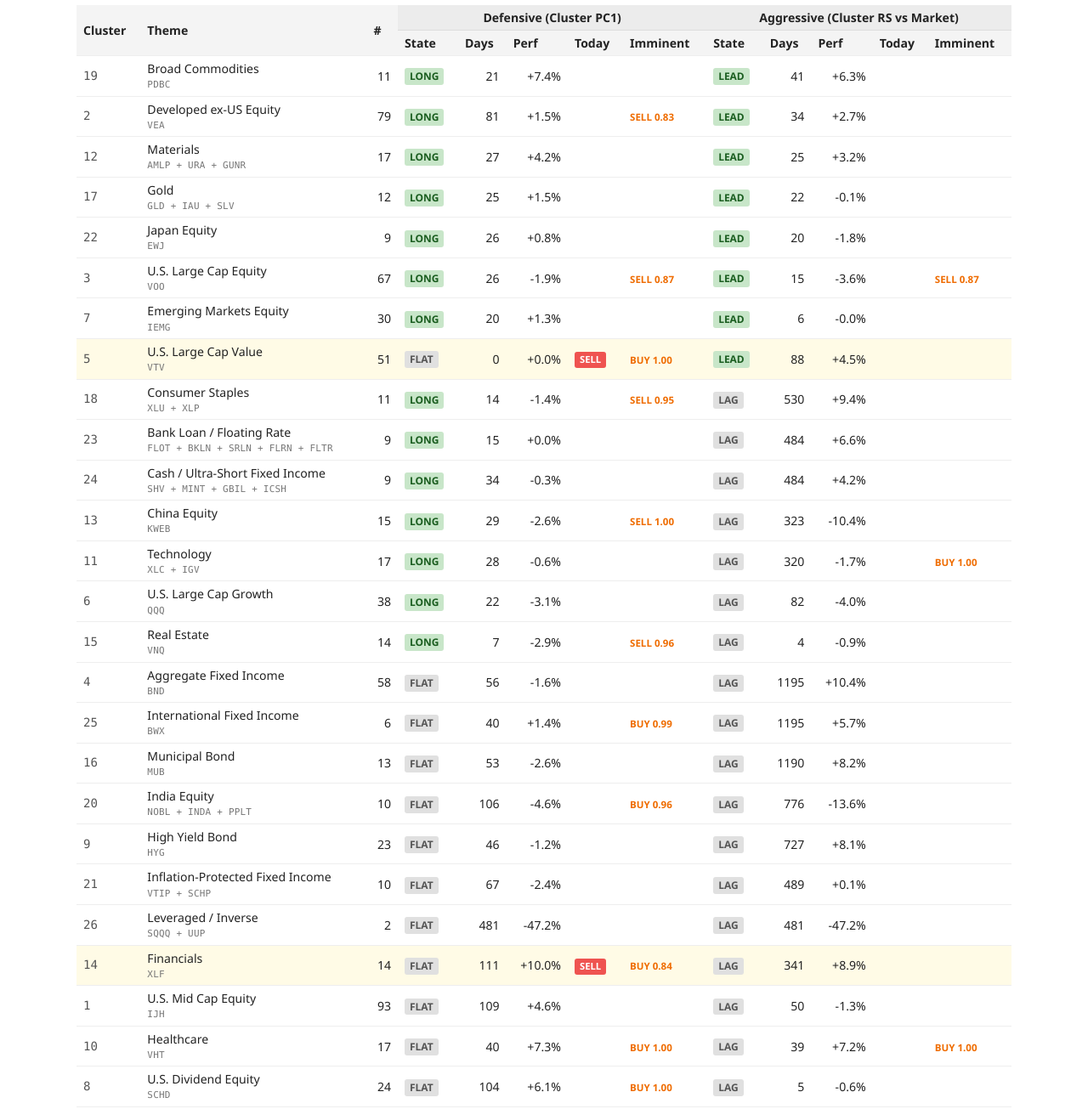
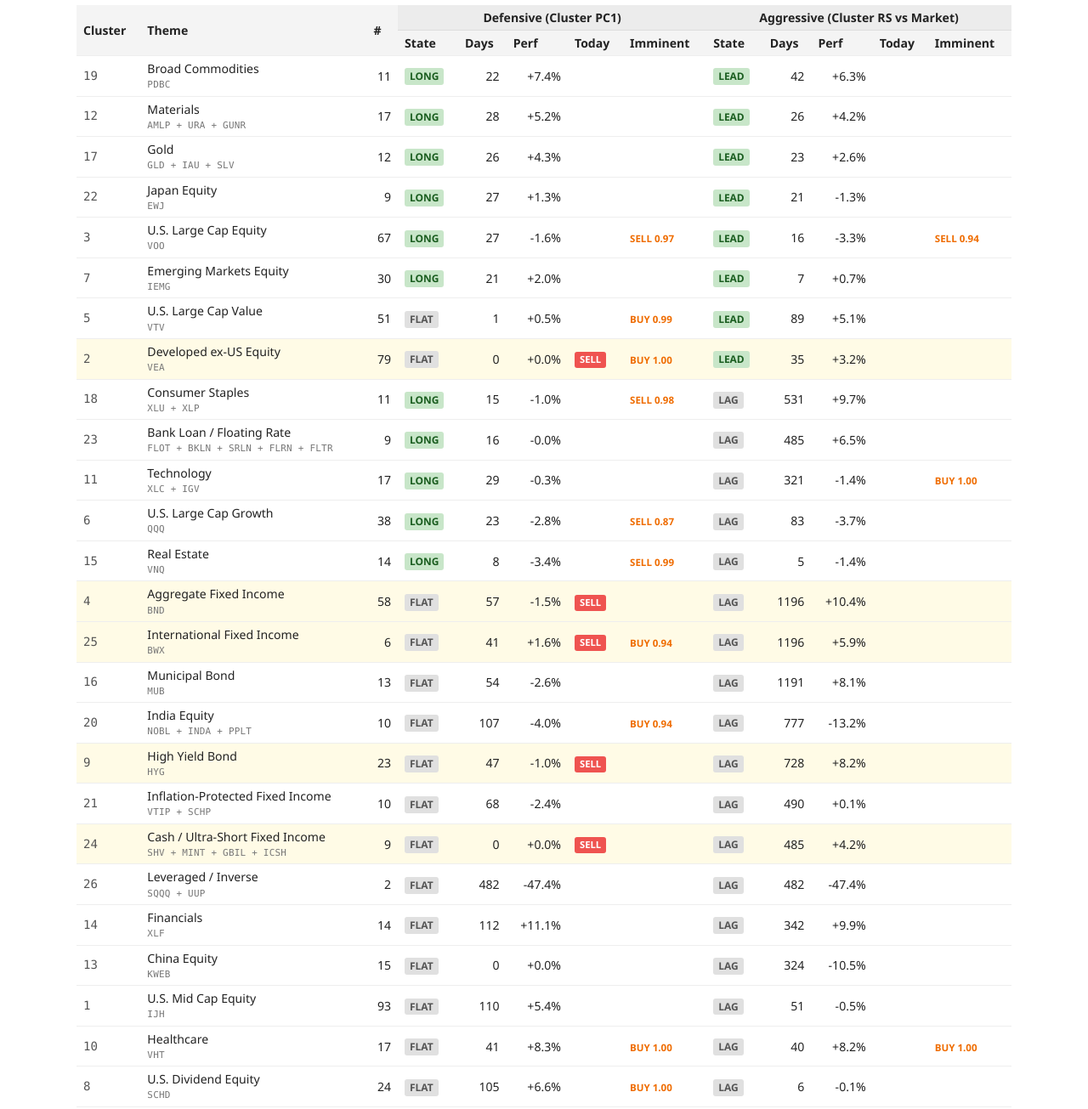
Before and after one commit to sidmat/ETF-Signals, a plain HTML site: page index.html in a window 1280 px wide. Shown: the part 620-1925 px from the top of the page at 85% size. Drawn offline with Linux system fonts and the light colour scheme.

Commit message:
index update

```diff
--- a/index.html
+++ b/index.html
@@ -36,7 +36,7 @@
 <body>
   <h1>Sid Mathur's Thematic ETF Multi-Momentum Screening System</h1>
   <p class="sub">Two strategies on the same thematic ETF universe, each updated daily.</p>
-  <p class="updated">Updated 02 Sep 2026 &middot; 26 clusters &middot; Defensive LONG: 14/26 &middot; Aggressive LEAD: 8/26 &middot; Today: 2 defensive events, 0 aggressive events</p>
+  <p class="updated">Updated 03 Sep 2026 &middot; 26 clusters &middot; Defensive LONG: 11/26 &middot; Aggressive LEAD: 8/26 &middot; Today: 5 defensive events, 0 aggressive events</p>
 
   <div class="card">
     <a href="SM-TETF-Report.pdf">Defensive Strategy &mdash; Latest Report (PDF)</a>
@@ -76,32 +76,32 @@
       </tr>
     </thead>
     <tbody>
-      <tr class=""><td class="cl">19</td><td><div class="theme-name">Broad Commodities</div><div class="basket">PDBC</div></td><td class="num">11</td><td><span class="st-long">LONG</span></td><td class="num">21</td><td class="num">+7.4%</td><td></td><td></td><td><span class="st-long">LEAD</span></td><td class="num">41</td><td class="num">+6.3%</td><td></td><td></td></tr>
-      <tr class=""><td class="cl">2</td><td><div class="theme-name">Developed ex-US Equity</div><div class="basket">VEA</div></td><td class="num">79</td><td><span class="st-long">LONG</span></td><td class="num">81</td><td class="num">+1.5%</td><td></td><td><span class="imm">SELL 0.83</span></td><td><span class="st-long">LEAD</span></td><td class="num">34</td><td class="num">+2.7%</td><td></td><td></td></tr>
-      <tr class=""><td class="cl">12</td><td><div class="theme-name">Materials</div><div class="basket">AMLP + URA + GUNR</div></td><td class="num">17</td><td><span class="st-long">LONG</span></td><td class="num">27</td><td class="num">+4.2%</td><td></td><td></td><td><span class="st-long">LEAD</span></td><td class="num">25</td><td class="num">+3.2%</td><td></td><td></td></tr>
-      <tr class=""><td class="cl">17</td><td><div class="theme-name">Gold</div><div class="basket">GLD + IAU + SLV</div></td><td class="num">12</td><td><span class="st-long">LONG</span></td><td class="num">25</td><td class="num">+1.5%</td><td></td><td></td><td><span class="st-long">LEAD</span></td><td class="num">22</td><td class="num">-0.1%</td><td></td><td></td></tr>
-      <tr class=""><td class="cl">22</td><td><div class="theme-name">Japan Equity</div><div class="basket">EWJ</div></td><td class="num">9</td><td><span class="st-long">LONG</span></td><td class="num">26</td><td class="num">+0.8%</td><td></td><td></td><td><span class="st-long">LEAD</span></td><td class="num">20</td><td class="num">-1.8%</td><td></td><td></td></tr>
-      <tr class=""><td class="cl">3</td><td><div class="theme-name">U.S. Large Cap Equity</div><div class="basket">VOO</div></td><td class="num">67</td><td><span class="st-long">LONG</span></td><td class="num">26</td><td class="num">-1.9%</td><td></td><td><span class="imm">SELL 0.87</span></td><td><span class="st-long">LEAD</span></td><td class="num">15</td><td class="num">-3.6%</td><td></td><td><span class="imm">SELL 0.87</span></td></tr>
-      <tr class=""><td class="cl">7</td><td><div class="theme-name">Emerging Markets Equity</div><div class="basket">IEMG</div></td><td class="num">30</td><td><span class="st-long">LONG</span></td><td class="num">20</td><td class="num">+1.3%</td><td></td><td></td><td><span class="st-long">LEAD</span></td><td class="num">6</td><td class="num">-0.0%</td><td></td><td></td></tr>
-      <tr class="evrow"><td class="cl">5</td><td><div class="theme-name">U.S. Large Cap Value</div><div class="basket">VTV</div></td><td class="num">51</td><td><span class="st-flat">FLAT</span></td><td class="num">0</td><td class="num">+0.0%</td><td><span class="ev-dn">SELL</span></td><td><span class="imm">BUY 1.00</span></td><td><span class="st-long">LEAD</span></td><td class="num">88</td><td class="num">+4.5%</td><td></td><td></td></tr>
-      <tr class=""><td class="cl">18</td><td><div class="theme-name">Consumer Staples</div><div class="basket">XLU + XLP</div></td><td class="num">11</td><td><span class="st-long">LONG</span></td><td class="num">14</td><td class="num">-1.4%</td><td></td><td><span class="imm">SELL 0.95</span></td><td><span class="st-flat">LAG</span></td><td class="num">530</td><td class="num">+9.4%</td><td></td><td></td></tr>
-      <tr class=""><td class="cl">23</td><td><div class="theme-name">Bank Loan / Floating Rate</div><div class="basket">FLOT + BKLN + SRLN + FLRN + FLTR</div></td><td class="num">9</td><td><span class="st-long">LONG</span></td><td class="num">15</td><td class="num">+0.0%</td><td></td><td></td><td><span class="st-flat">LAG</span></td><td class="num">484</td><td class="num">+6.6%</td><td></td><td></td></tr>
-      <tr class=""><td class="cl">24</td><td><div class="theme-name">Cash / Ultra-Short Fixed Income</div><div class="basket">SHV + MINT + GBIL + ICSH</div></td><td class="num">9</td><td><span class="st-long">LONG</span></td><td class="num">34</td><td class="num">-0.3%</td><td></td><td></td><td><span class="st-flat">LAG</span></td><td class="num">484</td><td class="num">+4.2%</td><td></td><td></td></tr>
-      <tr class=""><td class="cl">13</td><td><div class="theme-name">China Equity</div><div class="basket">KWEB</div></td><td class="num">15</td><td><span class="st-long">LONG</span></td><td class="num">29</td><td class="num">-2.6%</td><td></td><td><span class="imm">SELL 1.00</span></td><td><span class="st-flat">LAG</span></td><td class="num">323</td><td class="num">-10.4%</td><td></td><td></td></tr>
-      <tr class=""><td class="cl">11</td><td><div class="theme-name">Technology</div><div class="basket">XLC + IGV</div></td><td class="num">17</td><td><span class="st-long">LONG</span></td><td class="num">28</td><td class="num">-0.6%</td><td></td><td></td><td><span class="st-flat">LAG</span></td><td class="num">320</td><td class="num">-1.7%</td><td></td><td><span class="imm">BUY 1.00</span></td></tr>
-      <tr class=""><td class="cl">6</td><td><div class="theme-name">U.S. Large Cap Growth</div><div class="basket">QQQ</div></td><td class="num">38</td><td><span class="st-long">LONG</span></td><td class="num">22</td><td class="num">-3.1%</td><td></td><td></td><td><span class="st-flat">LAG</span></td><td class="num">82</td><td class="num">-4.0%</td><td></td><td></td></tr>
-      <tr class=""><td class="cl">15</td><td><div class="theme-name">Real Estate</div><div class="basket">VNQ</div></td><td class="num">14</td><td><span class="st-long">LONG</span></td><td class="num">7</td><td class="num">-2.9%</td><td></td><td><span class="imm">SELL 0.96</span></td><td><span class="st-flat">LAG</span></td><td class="num">4</td><td class="num">-0.9%</td><td></td><td></td></tr>
-      <tr class=""><td class="cl">4</td><td><div class="theme-name">Aggregate Fixed Income</div><div class="basket">BND</div></td><td class="num">58</td><td><span class="st-flat">FLAT</span></td><td class="num">56</td><td class="num">-1.6%</td><td></td><td></td><td><span class="st-flat">LAG</span></td><td class="num">1195</td><td class="num">+10.4%</td><td></td><td></td></tr>
-      <tr class=""><td class="cl">25</td><td><div class="theme-name">International Fixed Income</div><div class="basket">BWX</div></td><td class="num">6</td><td><span class="st-flat">FLAT</span></td><td class="num">40</td><td class="num">+1.4%</td><td></td><td><span class="imm">BUY 0.99</span></td><td><span class="st-flat">LAG</span></td><td class="num">1195</td><td class="num">+5.7%</td><td></td><td></td></tr>
-      <tr class=""><td class="cl">16</td><td><div class="theme-name">Municipal Bond</div><div class="basket">MUB</div></td><td class="num">13</td><td><span class="st-flat">FLAT</span></td><td class="num">53</td><td class="num">-2.6%</td><td></td><td></td><td><span class="st-flat">LAG</span></td><td class="num">1190</td><td class="num">+8.2%</td><td></td><td></td></tr>
-      <tr class=""><td class="cl">20</td><td><div class="theme-name">India Equity</div><div class="basket">NOBL + INDA + PPLT</div></td><td class="num">10</td><td><span class="st-flat">FLAT</span></td><td class="num">106</td><td class="num">-4.6%</td><td></td><td><span class="imm">BUY 0.96</span></td><td><span class="st-flat">LAG</span></td><td class="num">776</td><td class="num">-13.6%</td><td></td><td></td></tr>
-      <tr class=""><td class="cl">9</td><td><div class="theme-name">High Yield Bond</div><div class="basket">HYG</div></td><td class="num">23</td><td><span class="st-flat">FLAT</span></td><td class="num">46</td><td class="num">-1.2%</td><td></td><td></td><td><span class="st-flat">LAG</span></td><td class="num">727</td><td class="num">+8.1%</td><td></td><td></td></tr>
-      <tr class=""><td class="cl">21</td><td><div class="theme-name">Inflation-Protected Fixed Income</div><div class="basket">VTIP + SCHP</div></td><td class="num">10</td><td><span class="st-flat">FLAT</span></td><td class="num">67</td><td class="num">-2.4%</td><td></td><td></td><td><span class="st-flat">LAG</span></td><td class="num">489</td><td class="num">+0.1%</td><td></td><td></td></tr>
-      <tr class=""><td class="cl">26</td><td><div class="theme-name">Leveraged / Inverse</div><div class="basket">SQQQ + UUP</div></td><td class="num">2</td><td><span class="st-flat">FLAT</span></td><td class="num">481</td><td class="num">-47.2%</td><td></td><td></td><td><span class="st-flat">LAG</span></td><td class="num">481</td><td class="num">-47.2%</td><td></td><td></td></tr>
-      <tr class="evrow"><td class="cl">14</td><td><div class="theme-name">Financials</div><div class="basket">XLF</div></td><td class="num">14</td><td><span class="st-flat">FLAT</span></td><td class="num">111</td><td class="num">+10.0%</td><td><span class="ev-dn">SELL</span></td><td><span class="imm">BUY 0.84</span></td><td><span class="st-flat">LAG</span></td><td class="num">341</td><td class="num">+8.9%</td><td></td><td></td></tr>
-      <tr class=""><td class="cl">1</td><td><div class="theme-name">U.S. Mid Cap Equity</div><div class="basket">IJH</div></td><td class="num">93</td><td><span class="st-flat">FLAT</span></td><td class="num">109</td><td class="num">+4.6%</td><td></td><td></td><td><span class="st-flat">LAG</span></td><td class="num">50</td><td class="num">-1.3%</td><td></td><td></td></tr>
-      <tr class=""><td class="cl">10</td><td><div class="theme-name">Healthcare</div><div class="basket">VHT</div></td><td class="num">17</td><td><span class="st-flat">FLAT</span></td><td class="num">40</td><td class="num">+7.3%</td><td></td><td><span class="imm">BUY 1.00</span></td><td><span class="st-flat">LAG</span></td><td class="num">39</td><td class="num">+7.2%</td><td></td><td><span class="imm">BUY 1.00</span></td></tr>
-      <tr class=""><td class="cl">8</td><td><div class="theme-name">U.S. Dividend Equity</div><div class="basket">SCHD</div></td><td class="num">24</td><td><span class="st-flat">FLAT</span></td><td class="num">104</td><td class="num">+6.1%</td><td></td><td><span class="imm">BUY 1.00</span></td><td><span class="st-flat">LAG</span></td><td class="num">5</td><td class="num">-0.6%</td><td></td><td></td></tr>
+      <tr class=""><td class="cl">19</td><td><div class="theme-name">Broad Commodities</div><div class="basket">PDBC</div></td><td class="num">11</td><td><span class="st-long">LONG</span></td><td class="num">22</td><td class="num">+7.4%</td><td></td><td></td><td><span class="st-long">LEAD</span></td><td class="num">42</td><td class="num">+6.3%</td><td></td><td></td></tr>
+      <tr class=""><td class="cl">12</td><td><div class="theme-name">Materials</div><div class="basket">AMLP + URA + GUNR</div></td><td class="num">17</td><td><span class="st-long">LONG</span></td><td class="num">28</td><td class="num">+5.2%</td><td></td><td></td><td><span class="st-long">LEAD</span></td><td class="num">26</td><td class="num">+4.2%</td><td></td><td></td></tr>
+      <tr class=""><td class="cl">17</td><td><div class="theme-name">Gold</div><div class="basket">GLD + IAU + SLV</div></td><td class="num">12</td><td><span class="st-long">LONG</span></td><td class="num">26</td><td class="num">+4.3%</td><td></td><td></td><td><span class="st-long">LEAD</span></td><td class="num">23</td><td class="num">+2.6%</td><td></td><td></td></tr>
+      <tr class=""><td class="cl">22</td><td><div class="theme-name">Japan Equity</div><div class="basket">EWJ</div></td><td class="num">9</td><td><span class="st-long">LONG</span></td><td class="num">27</td><td class="num">+1.3%</td><td></td><td></td><td><span class="st-long">LEAD</span></td><td class="num">21</td><td class="num">-1.3%</td><td></td><td></td></tr>
+      <tr class=""><td class="cl">3</td><td><div class="theme-name">U.S. Large Cap Equity</div><div class="basket">VOO</div></td><td class="num">67</td><td><span class="st-long">LONG</span></td><td class="num">27</td><td class="num">-1.6%</td><td></td><td><span class="imm">SELL 0.97</span></td><td><span class="st-long">LEAD</span></td><td class="num">16</td><td class="num">-3.3%</td><td></td><td><span class="imm">SELL 0.94</span></td></tr>
+      <tr class=""><td class="cl">7</td><td><div class="theme-name">Emerging Markets Equity</div><div class="basket">IEMG</div></td><td class="num">30</td><td><span class="st-long">LONG</span></td><td class="num">21</td><td class="num">+2.0%</td><td></td><td></td><td><span class="st-long">LEAD</span></td><td class="num">7</td><td class="num">+0.7%</td><td></td><td></td></tr>
+      <tr class=""><td class="cl">5</td><td><div class="theme-name">U.S. Large Cap Value</div><div class="basket">VTV</div></td><td class="num">51</td><td><span class="st-flat">FLAT</span></td><td class="num">1</td><td class="num">+0.5%</td><td></td><td><span class="imm">BUY 0.99</span></td><td><span class="st-long">LEAD</span></td><td class="num">89</td><td class="num">+5.1%</td><td></td><td></td></tr>
+      <tr class="evrow"><td class="cl">2</td><td><div class="theme-name">Developed ex-US Equity</div><div class="basket">VEA</div></td><td class="num">79</td><td><span class="st-flat">FLAT</span></td><td class="num">0</td><td class="num">+0.0%</td><td><span class="ev-dn">SELL</span></td><td><span class="imm">BUY 1.00</span></td><td><span class="st-long">LEAD</span></td><td class="num">35</td><td class="num">+3.2%</td><td></td><td></td></tr>
+      <tr class=""><td class="cl">18</td><td><div class="theme-name">Consumer Staples</div><div class="basket">XLU + XLP</div></td><td class="num">11</td><td><span class="st-long">LONG</span></td><td class="num">15</td><td class="num">-1.0%</td><td></td><td><span class="imm">SELL 0.98</span></td><td><span class="st-flat">LAG</span></td><td class="num">531</td><td class="num">+9.7%</td><td></td><td></td></tr>
+      <tr class=""><td class="cl">23</td><td><div class="theme-name">Bank Loan / Floating Rate</div><div class="basket">FLOT + BKLN + SRLN + FLRN + FLTR</div></td><td class="num">9</td><td><span class="st-long">LONG</span></td><td class="num">16</td><td class="num">-0.0%</td><td></td><td></td><td><span class="st-flat">LAG</span></td><td class="num">485</td><td class="num">+6.5%</td><td></td><td></td></tr>
+      <tr class=""><td class="cl">11</td><td><div class="theme-name">Technology</div><div class="basket">XLC + IGV</div></td><td class="num">17</td><td><span class="st-long">LONG</span></td><td class="num">29</td><td class="num">-0.3%</td><td></td><td></td><td><span class="st-flat">LAG</span></td><td class="num">321</td><td class="num">-1.4%</td><td></td><td><span class="imm">BUY 1.00</span></td></tr>
+      <tr class=""><td class="cl">6</td><td><div class="theme-name">U.S. Large Cap Growth</div><div class="basket">QQQ</div></td><td class="num">38</td><td><span class="st-long">LONG</span></td><td class="num">23</td><td class="num">-2.8%</td><td></td><td><span class="imm">SELL 0.87</span></td><td><span class="st-flat">LAG</span></td><td class="num">83</td><td class="num">-3.7%</td><td></td><td></td></tr>
+      <tr class=""><td class="cl">15</td><td><div class="theme-name">Real Estate</div><div class="basket">VNQ</div></td><td class="num">14</td><td><span class="st-long">LONG</span></td><td class="num">8</td><td class="num">-3.4%</td><td></td><td><span class="imm">SELL 0.99</span></td><td><span class="st-flat">LAG</span></td><td class="num">5</td><td class="num">-1.4%</td><td></td><td></td></tr>
+      <tr class="evrow"><td class="cl">4</td><td><div class="theme-name">Aggregate Fixed Income</div><div class="basket">BND</div></td><td class="num">58</td><td><span class="st-flat">FLAT</span></td><td class="num">57</td><td class="num">-1.5%</td><td><span class="ev-dn">SELL</span></td><td></td><td><span class="st-flat">LAG</span></td><td class="num">1196</td><td class="num">+10.4%</td><td></td><td></td></tr>
+      <tr class="evrow"><td class="cl">25</td><td><div class="theme-name">International Fixed Income</div><div class="basket">BWX</div></td><td class="num">6</td><td><span class="st-flat">FLAT</span></td><td class="num">41</td><td class="num">+1.6%</td><td><span class="ev-dn">SELL</span></td><td><span class="imm">BUY 0.94</span></td><td><span class="st-flat">LAG</span></td><td class="num">1196</td><td class="num">+5.9%</td><td></td><td></td></tr>
+      <tr class=""><td class="cl">16</td><td><div class="theme-name">Municipal Bond</div><div class="basket">MUB</div></td><td class="num">13</td><td><span class="st-flat">FLAT</span></td><td class="num">54</td><td class="num">-2.6%</td><td></td><td></td><td><span class="st-flat">LAG</span></td><td class="num">1191</td><td class="num">+8.1%</td><td></td><td></td></tr>
+      <tr class=""><td class="cl">20</td><td><div class="theme-name">India Equity</div><div class="basket">NOBL + INDA + PPLT</div></td><td class="num">10</td><td><span class="st-flat">FLAT</span></td><td class="num">107</td><td class="num">-4.0%</td><td></td><td><span class="imm">BUY 0.94</span></td><td><span class="st-flat">LAG</span></td><td class="num">777</td><td class="num">-13.2%</td><td></td><td></td></tr>
+      <tr class="evrow"><td class="cl">9</td><td><div class="theme-name">High Yield Bond</div><div class="basket">HYG</div></td><td class="num">23</td><td><span class="st-flat">FLAT</span></td><td class="num">47</td><td class="num">-1.0%</td><td><span class="ev-dn">SELL</span></td><td></td><td><span class="st-flat">LAG</span></td><td class="num">728</td><td class="num">+8.2%</td><td></td><td></td></tr>
+      <tr class=""><td class="cl">21</td><td><div class="theme-name">Inflation-Protected Fixed Income</div><div class="basket">VTIP + SCHP</div></td><td class="num">10</td><td><span class="st-flat">FLAT</span></td><td class="num">68</td><td class="num">-2.4%</td><td></td><td></td><td><span class="st-flat">LAG</span></td><td class="num">490</td><td class="num">+0.1%</td><td></td><td></td></tr>
+      <tr class="evrow"><td class="cl">24</td><td><div class="theme-name">Cash / Ultra-Short Fixed Income</div><div class="basket">SHV + MINT + GBIL + ICSH</div></td><td class="num">9</td><td><span class="st-flat">FLAT</span></td><td class="num">0</td><td class="num">+0.0%</td><td><span class="ev-dn">SELL</span></td><td></td><td><span class="st-flat">LAG</span></td><td class="num">485</td><td class="num">+4.2%</td><td></td><td></td></tr>
+      <tr class=""><td class="cl">26</td><td><div class="theme-name">Leveraged / Inverse</div><div class="basket">SQQQ + UUP</div></td><td class="num">2</td><td><span class="st-flat">FLAT</span></td><td class="num">482</td><td class="num">-47.4%</td><td></td><td></td><td><span class="st-flat">LAG</span></td><td class="num">482</td><td class="num">-47.4%</td><td></td><td></td></tr>
+      <tr class=""><td class="cl">14</td><td><div class="theme-name">Financials</div><div class="basket">XLF</div></td><td class="num">14</td><td><span class="st-flat">FLAT</span></td><td class="num">112</td><td class="num">+11.1%</td><td></td><td></td><td><span class="st-flat">LAG</span></td><td class="num">342</td><td class="num">+9.9%</td><td></td><td></td></tr>
+      <tr class=""><td class="cl">13</td><td><div class="theme-name">China Equity</div><div class="basket">KWEB</div></td><td class="num">15</td><td><span class="st-flat">FLAT</span></td><td class="num">0</td><td class="num">+0.0%</td><td></td><td></td><td><span class="st-flat">LAG</span></td><td class="num">324</td><td class="num">-10.5%</td><td></td><td></td></tr>
+      <tr class=""><td class="cl">1</td><td><div class="theme-name">U.S. Mid Cap Equity</div><div class="basket">IJH</div></td><td class="num">93</td><td><span class="st-flat">FLAT</span></td><td class="num">110</td><td class="num">+5.4%</td><td></td><td></td><td><span class="st-flat">LAG</span></td><td class="num">51</td><td class="num">-0.5%</td><td></td><td></td></tr>
+      <tr class=""><td class="cl">10</td><td><div class="theme-name">Healthcare</div><div class="basket">VHT</div></td><td class="num">17</td><td><span class="st-flat">FLAT</span></td><td class="num">41</td><td class="num">+8.3%</td><td></td><td><span class="imm">BUY 1.00</span></td><td><span class="st-flat">LAG</span></td><td class="num">40</td><td class="num">+8.2%</td><td></td><td><span class="imm">BUY 1.00</span></td></tr>
+      <tr class=""><td class="cl">8</td><td><div class="theme-name">U.S. Dividend Equity</div><div class="basket">SCHD</div></td><td class="num">24</td><td><span class="st-flat">FLAT</span></td><td class="num">105</td><td class="num">+6.6%</td><td></td><td><span class="imm">BUY 1.00</span></td><td><span class="st-flat">LAG</span></td><td class="num">6</td><td class="num">-0.1%</td><td></td><td></td></tr>
     </tbody>
   </table>
 
```
